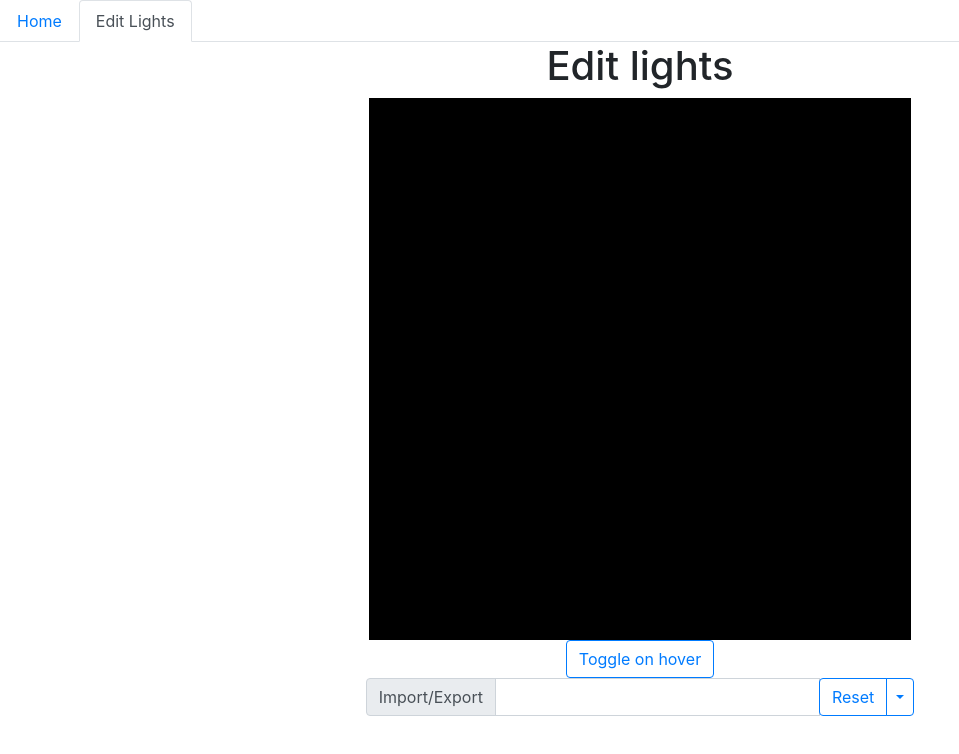
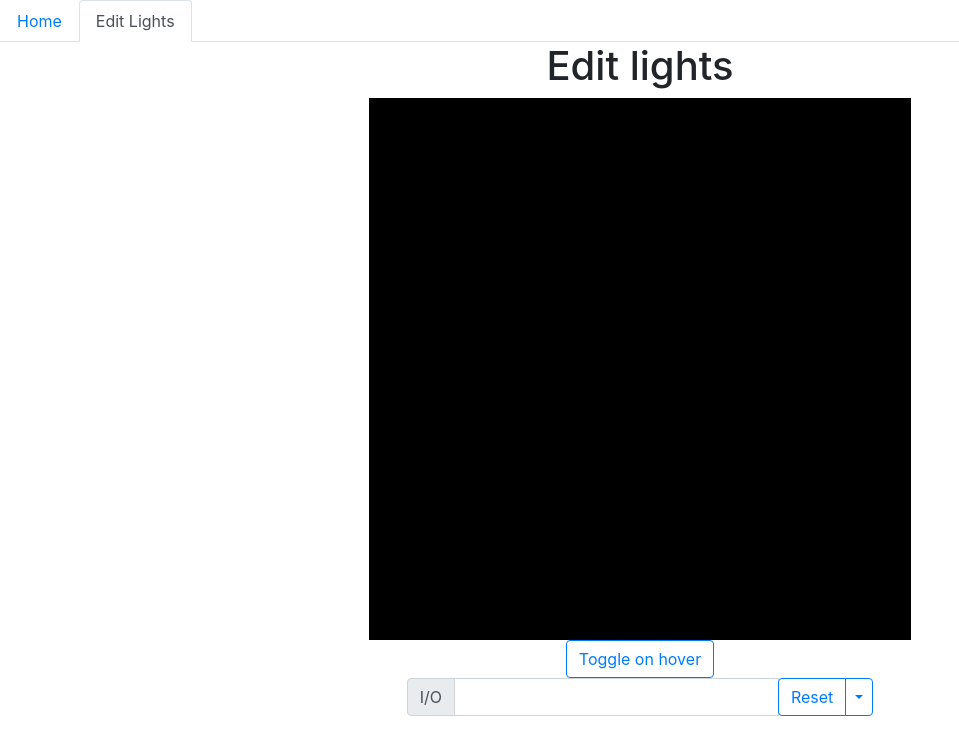
Before and after one commit to dbaynard/crosswrd, a React (Create React App) app in the folder crosswrd-app/: page / in a window 1280 px wide. Both pictures are taken after a click on the tab "Edit Lights". Shown: the top 754 px of the page, without its empty margins (0-959 px from the left). Built offline with nearby package versions, Linux system fonts and the light colour scheme.

Commit message:
Shorten I/O to fit smaller screens

```diff
--- a/crosswrd-app/src/ExportLights.tsx
+++ b/crosswrd-app/src/ExportLights.tsx
@@ -71,7 +71,7 @@ const ExportInput = ({ lights, setLights, size }: ExportLightsProps) => (
 export const ExportLights = ({ setLights, ...rest }: ExportLightsProps) => (
   <InputGroup style={{ width: "fit-content", margin: "auto" }}>
     <InputGroup.Prepend>
-      <InputGroup.Text>Import/Export</InputGroup.Text>
+      <InputGroup.Text>I/O</InputGroup.Text>
     </InputGroup.Prepend>
     <ExportInput {...{ setLights, ...rest }} />
     <InputGroup.Append>
```
